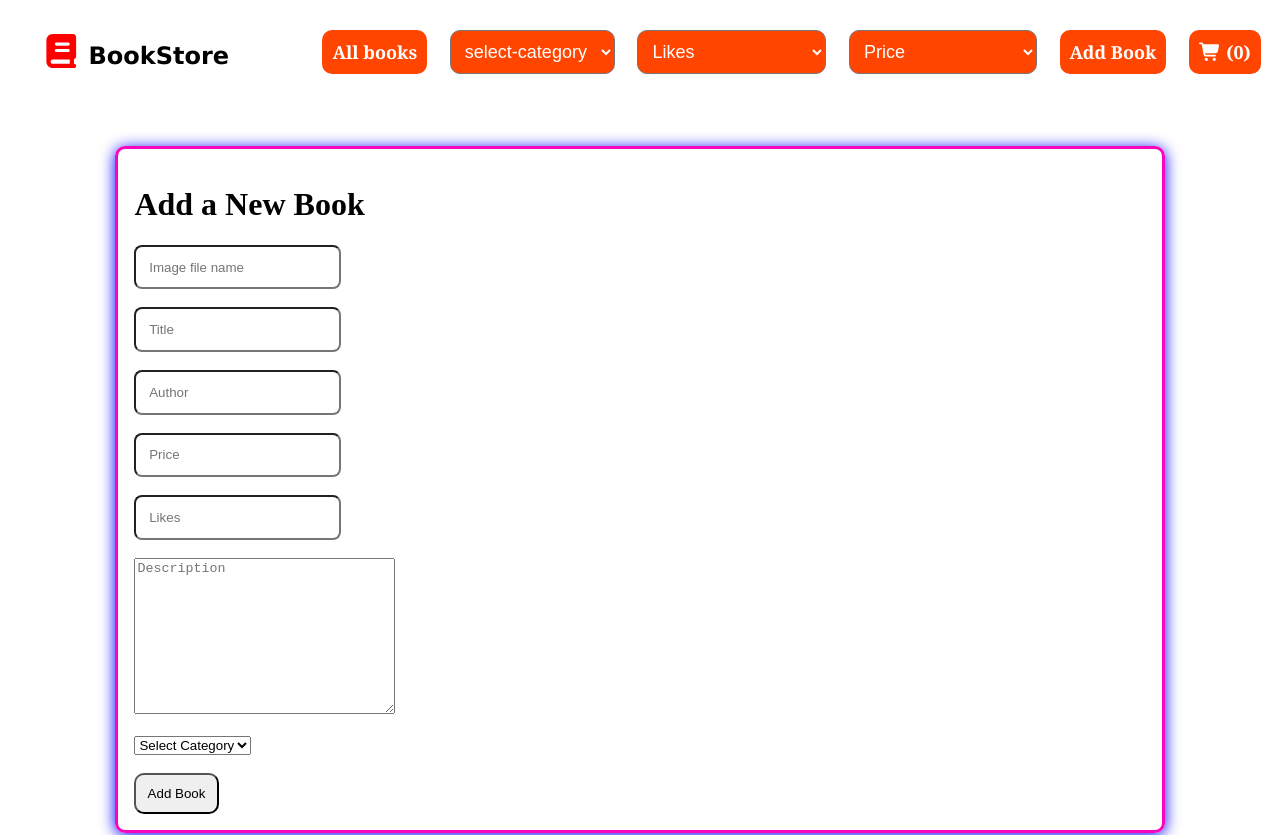
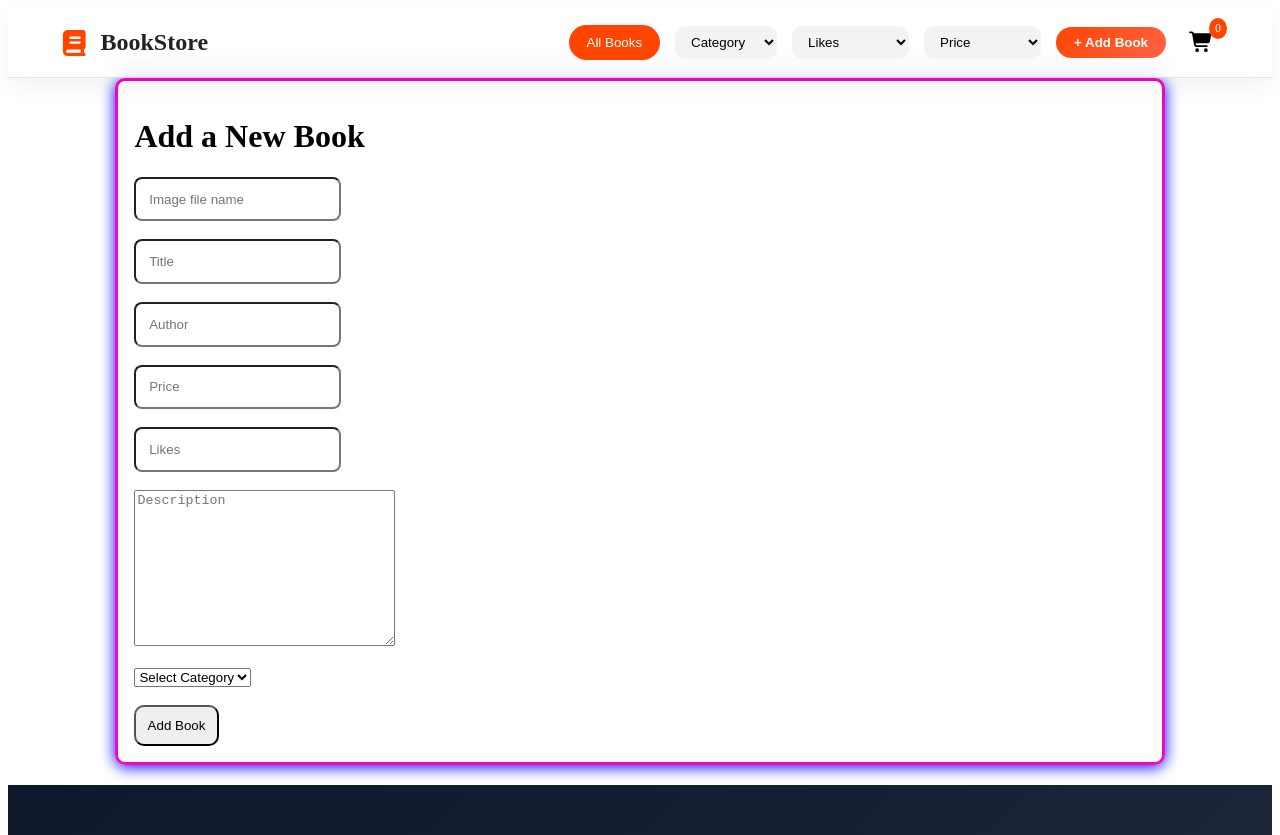
Before and after one commit to nani6129/bookstore, a React (Create React App) app: page /add in a window 1280 px wide. Shown: the top 835 px of the page. Built offline with nearby package versions, Linux system fonts and the light colour scheme.

Commit message:
updated navbar

```diff
--- a/src/components/Navbar.css
+++ b/src/components/Navbar.css
@@ -1,4 +1,4 @@
-.nav-bar {
+/* .nav-bar {
   display: flex;
   justify-content: space-between;
   align-items: center;
@@ -23,4 +23,134 @@ button, select {
   padding: 8px 15px;
   border-radius: 10px;
   cursor: pointer;
+} */
+ /* NAVBAR CONTAINER */
+.navbar {
+  display: flex;
+  justify-content: space-between;
+  align-items: center;
+  padding: 15px 50px;
+  background: rgba(255, 255, 255, 0.6);
+  backdrop-filter: blur(12px);
+  border-bottom: 1px solid rgba(0,0,0,0.1);
+  box-shadow: 0 8px 25px rgba(0,0,0,0.05);
 }
+
+/* LOGO */
+.logo {
+  display: flex;
+  align-items: center;
+  gap: 10px;
+  font-size: 24px;
+  font-weight: 700;
+  color: #222;
+  text-decoration: none;
+  transition: 0.3s;
+}
+
+.logo-icon {
+  color: orangered;
+  font-size: 26px;
+}
+
+.logo:hover {
+  transform: scale(1.05);
+}
+
+/* NAV ACTIONS */
+.nav-actions {
+  display: flex;
+  align-items: center;
+  gap: 15px;
+}
+
+/* BUTTONS */
+.nav-btn {
+  background: transparent;
+  border: 2px solid transparent;
+  padding: 8px 16px;
+  border-radius: 20px;
+  cursor: pointer;
+  font-weight: 500;
+  transition: all 0.3s ease;
+}
+
+.nav-btn:hover {
+  background: orangered;
+  color: white;
+}
+
+.nav-btn.active {
+  background: orangered;
+  color: white;
+}
+
+/* SELECT DROPDOWNS */
+.nav-select {
+  padding: 8px 12px;
+  border-radius: 10px;
+  border: none;
+  background: #f3f3f3;
+  cursor: pointer;
+  transition: 0.3s;
+}
+
+.nav-select:hover {
+  background: #e8e8e8;
+}
+
+/* ADD BUTTON */
+.add-btn {
+  background: linear-gradient(135deg, orangered, tomato);
+  border: none;
+  color: white;
+  padding: 8px 18px;
+  border-radius: 25px;
+  cursor: pointer;
+  font-weight: 600;
+  transition: 0.3s;
+}
+
+.add-btn:hover {
+  transform: translateY(-2px);
+  box-shadow: 0 6px 15px rgba(255,69,0,0.4);
+}
+
+/* CART */
+.cart {
+  position: relative;
+  font-size: 20px;
+  color: black;
+  text-decoration: none;
+  padding: 8px;
+  border-radius: 50%;
+  transition: 0.3s;
+}
+
+.cart:hover {
+  background: rgba(0,0,0,0.05);
+}
+
+.cart-count {
+  position: absolute;
+  top: -5px;
+  right: -5px;
+  background: orangered;
+  color: white;
+  font-size: 12px;
+  padding: 3px 6px;
+  border-radius: 50%;
+}
+
+/* RESPONSIVE */
+@media (max-width: 768px) {
+  .navbar {
+    flex-direction: column;
+    gap: 10px;
+  }
+
+  .nav-actions {
+    flex-wrap: wrap;
+    justify-content: center;
+  }
+}
--- a/src/components/Navbar.jsx
+++ b/src/components/Navbar.jsx
@@ -3,72 +3,88 @@ import PropTypes from "prop-types";
 import { FontAwesomeIcon } from "@fortawesome/react-fontawesome";
 import { faBook, faCartShopping } from "@fortawesome/free-solid-svg-icons";
 import { Link } from "react-router-dom";
+import "./Navbar.css";
 
 class Navbar extends Component {
+  constructor(props) {
+    super(props);
+
+    this.state = {
+      active: "all",
+    };
+  }
+
+  handleFilter = (value) => {
+    this.setState({ active: value });
+    this.props.setFilter(value);
+  };
+
   render() {
-    const { setFilter, setLikesSort, setPriceSort, cartCount } = this.props;
+    const { setLikesSort, setPriceSort, cartCount } = this.props;
+    const { active } = this.state;
 
     return (
-      <div className="nav-bar">
-
-        {/* TITLE */}
-        <Link to="/home" style={{ textDecoration: "none", color: "black" }}>
-          <div className="title-box">
-            <p className="title-name">
-              <span>
-                <FontAwesomeIcon icon={faBook} />
-              </span>
-              BookStore
-            </p>
-          </div>
+      <nav className="navbar">
+        {/* LOGO */}
+        <Link to="/home" className="logo">
+          <FontAwesomeIcon icon={faBook} className="logo-icon" />
+          <span>BookStore</span>
         </Link>
 
-        {/* NAV CONTENT */}
-        <div className="content">
+        {/* MENU */}
+        <div className="nav-actions">
 
           {/* ALL BOOKS */}
-          <Link to="/home" style={{ textDecoration: "none" }}>
-            <div className="box" onClick={() => setFilter("all")}>
-              All books
-            </div>
-          </Link>
+          <button
+            className={`nav-btn ${active === "all" ? "active" : ""}`}
+            onClick={() => this.handleFilter("all")}
+          >
+            All Books
+          </button>
 
           {/* CATEGORY */}
-          <select className="box" onChange={(e) => setFilter(e.target.value)}>
-            <option value="select-category">select-category</option>
+          <select
+            className="nav-select"
+            onChange={(e) => this.handleFilter(e.target.value)}
+          >
+            <option value="">Category</option>
             <option value="history">History</option>
             <option value="comedy">Comedy</option>
             <option value="romance">Romance</option>
           </select>
 
           {/* LIKES */}
-          <select className="box" onChange={(e) => setLikesSort(e.target.value)}>
+          <select
+            className="nav-select"
+            onChange={(e) => setLikesSort(e.target.value)}
+          >
             <option value="">Likes</option>
-            <option value="htl">High To Low Likes</option>
-            <option value="lth">Low To High Likes</option>
+            <option value="htl">High → Low</option>
+            <option value="lth">Low → High</option>
           </select>
 
           {/* PRICE */}
-          <select className="box" onChange={(e) => setPriceSort(e.target.value)}>
+          <select
+            className="nav-select"
+            onChange={(e) => setPriceSort(e.target.value)}
+          >
             <option value="">Price</option>
-            <option value="htlp">High To Low Price</option>
-            <option value="lthp">Low To High Price</option>
+            <option value="htlp">High → Low</option>
+            <option value="lthp">Low → High</option>
           </select>
 
           {/* ADD BOOK */}
-          <Link to="/add" style={{ textDecoration: "none" }}>
-            <div className="box">Add Book</div>
+          <Link to="/add">
+            <button className="add-btn">+ Add Book</button>
           </Link>
 
           {/* CART */}
-          <Link to="/cart" style={{ textDecoration: "none" }}>
-            <div className="box">
-              <FontAwesomeIcon icon={faCartShopping} /> ({cartCount})
-            </div>
+          <Link to="/cart" className="cart">
+            <FontAwesomeIcon icon={faCartShopping} />
+            <span className="cart-count">{cartCount}</span>
           </Link>
-
         </div>
-      </div>
+      </nav>
     );
   }
 }
```
